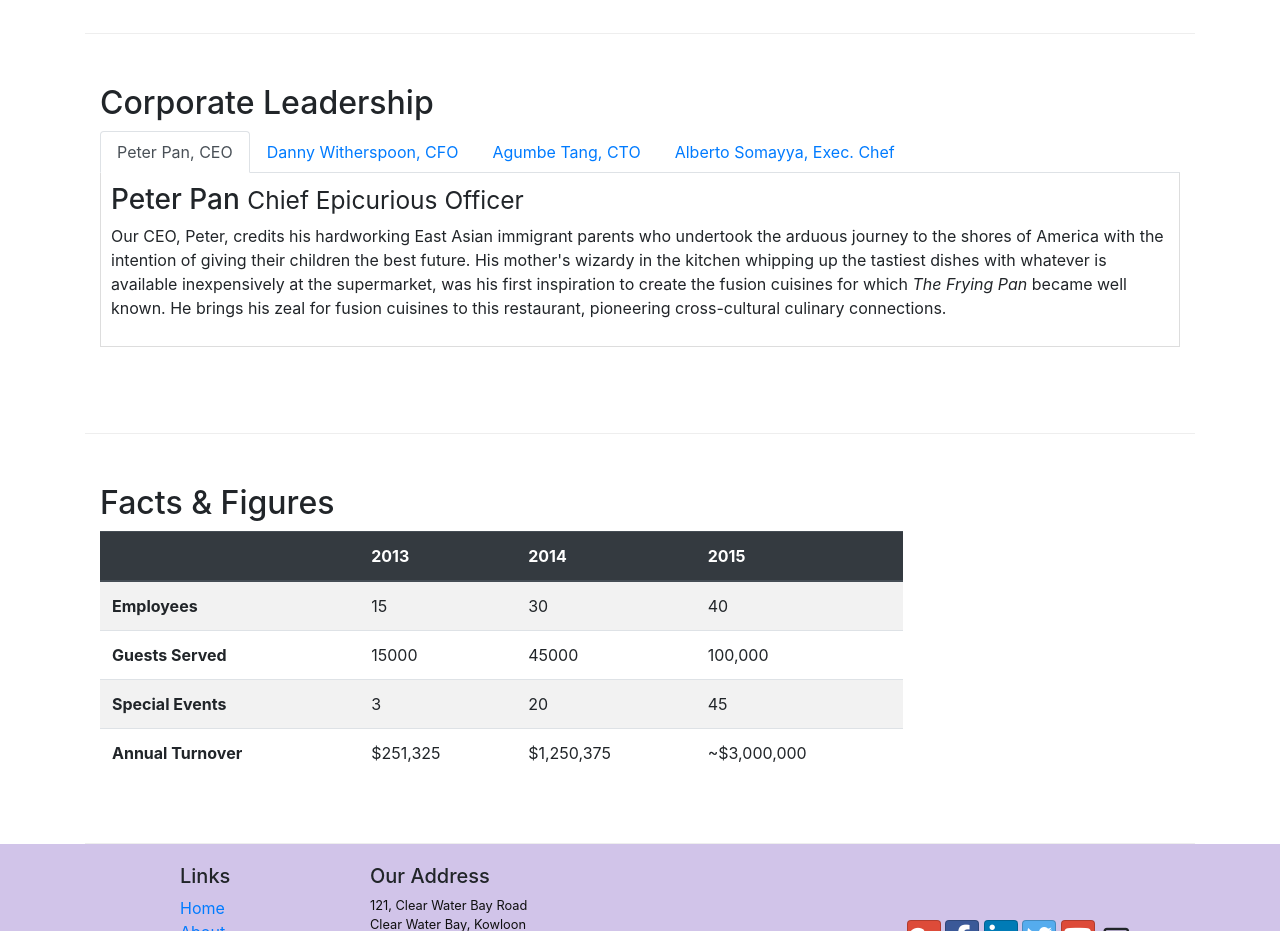
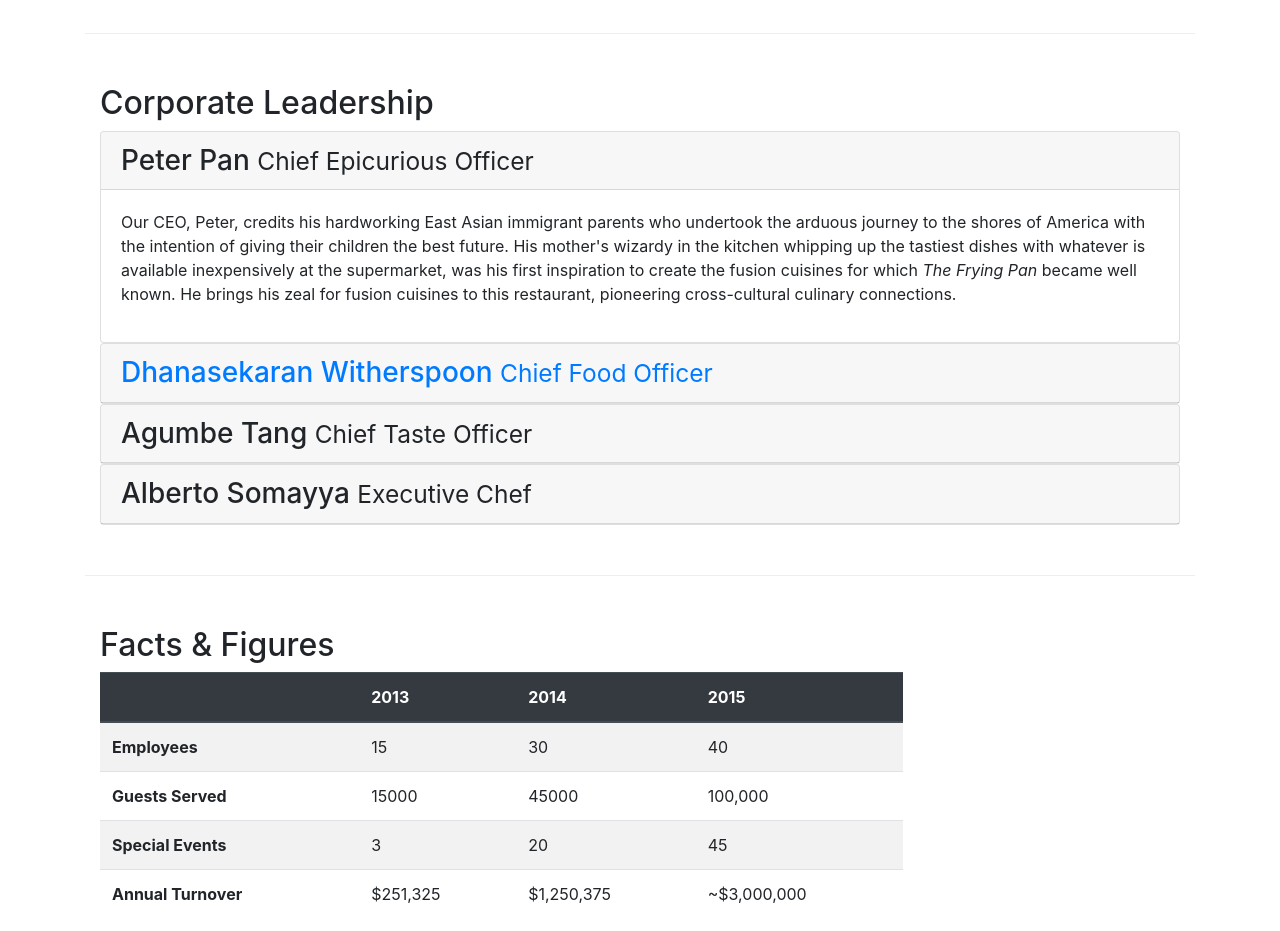
Before and after one commit to Rkgorai/bootstrap, a plain HTML site: page aboutus.html in a window 1280 px wide. Shown: the part 940-1871 px from the top of the page. Drawn offline with nearby package versions, Linux system fonts and the light colour scheme.

Commit message:
Accordion

```diff
--- a/aboutus.html
+++ b/aboutus.html
@@ -106,37 +106,61 @@
             <div class="col-12">
                 <h2>Corporate Leadership</h2>
 
-                <ul class="nav nav-tabs">
-                    <li class="nav-items">
-                        <a class="nav-link active" href="#peter" role="tab" data-toggle="tab"> Peter Pan, CEO </a>
-                    </li>
-                    <li class="nav-items">
-                        <a class="nav-link" href="#danny" role="tab" data-toggle="tab"> Danny Witherspoon, CFO </a>
-                    </li>
-                    <li class="nav-items">
-                        <a class="nav-link" href="#agumbe" role="tab" data-toggle="tab"> Agumbe Tang, CTO </a>
-                    </li>
-                    <li class="nav-items">
-                        <a class="nav-link" href="#alberto" role="tab" data-toggle="tab"> Alberto Somayya, Exec. Chef </a>
-                    </li>
-                </ul>
+                <div id="accordion">
+                    <div class="card">
+                        <div class="card-header" role="tab" id="peterhead">
+                            <h3 class="mb-0">
+                                <a data-toggle="collapse" data-target="#peter"> Peter Pan <small>Chief Epicurious Officer</small></a>
+                            </h3>
+                        </div>
+                        <div role="tabpanel" class="collapse show" id="peter" data-parent="#accordion">
+                            <div class="card-body">
+                                <p class="d-none d-sm-block">Our CEO, Peter, credits his hardworking East Asian immigrant parents who undertook the arduous journey to the shores of America with the intention of giving their children the best future. His mother's wizardy in the kitchen whipping up the tastiest dishes with whatever is available inexpensively at the supermarket, was his first inspiration to create the fusion cuisines for which <em>The Frying Pan</em> became well known. He brings his zeal for fusion cuisines to this restaurant, pioneering cross-cultural culinary connections.</p>
+                            </div>
+                        </div>
+                    </div>
 
-                <div class="tab-content">
-                    <div role="tabpanel" class="tab-pane fade show active" id="peter">
-                        <h3>Peter Pan <small>Chief Epicurious Officer</small></h3>
-                        <p class="d-none d-sm-block">Our CEO, Peter, credits his hardworking East Asian immigrant parents who undertook the arduous journey to the shores of America with the intention of giving their children the best future. His mother's wizardy in the kitchen whipping up the tastiest dishes with whatever is available inexpensively at the supermarket, was his first inspiration to create the fusion cuisines for which <em>The Frying Pan</em> became well known. He brings his zeal for fusion cuisines to this restaurant, pioneering cross-cultural culinary connections.</p>
+                    <div class="card">
+                        <div class="card-header" role="tab" id="dannyhead">
+                            <h3 class="mb-0">
+                                <a class="collapsed" data-toggle="collapse" data-target="#danny">Dhanasekaran Witherspoon <small>Chief Food Officer</small></a>
+                            </h3>
+                        </div>
+
+                        <div class="collapse" id="danny" data-parent="#accordion">
+                            <div class="card-body">
+                                <p class="d-none d-sm-block">Our CFO, Danny, as he is affectionately referred to by his colleagues, comes from a long established family tradition in farming and produce. His experiences growing up on a farm in the Australian outback gave him great appreciation for varieties of food sources. As he puts it in his own words, <em>Everything that runs, wins, and everything that stays, pays!</em></p>
+                            </div>
+                        </div>
                     </div>
-                    <div role="tabpanel" class="tab-pane fade show" id="danny">
-                        <h3>Dhanasekaran Witherspoon <small>Chief Food Officer</small></h3>
-                        <p class="d-none d-sm-block">Our CFO, Danny, as he is affectionately referred to by his colleagues, comes from a long established family tradition in farming and produce. His experiences growing up on a farm in the Australian outback gave him great appreciation for varieties of food sources. As he puts it in his own words, <em>Everything that runs, wins, and everything that stays, pays!</em></p>
+
+                    <div class="card">
+                        <div class="card-header" role="tab" id="agumbehead">
+                            <h3 class="mb-0">
+                                <a data-toggle="collapse" data-target="#agumbe">Agumbe Tang <small>Chief Taste Officer</small></a>
+                            </h3>
+                        </div>
+
+                        <div role="tabpanel" class="collapse" id="agumbe" data-parent="#accordion">
+                            <div class="card-body">
+                                <p class="d-none d-sm-block">Blessed with the most discerning gustatory sense, Agumbe, our CTO, personally ensures that every dish that we serve meets his exacting tastes. Our chefs dread the tongue lashing that ensues if their dish does not meet his exacting standards. He lives by his motto, <em>You click only if you survive my lick.</em></p>
+                            </div>
+                        </div>
                     </div>
-                    <div role="tabpanel" class="tab-pane fade show" id="agumbe">
-                        <h3>Agumbe Tang <small>Chief Taste Officer</small></h3>
-                        <p class="d-none d-sm-block">Blessed with the most discerning gustatory sense, Agumbe, our CTO, personally ensures that every dish that we serve meets his exacting tastes. Our chefs dread the tongue lashing that ensues if their dish does not meet his exacting standards. He lives by his motto, <em>You click only if you survive my lick.</em></p>
-                    </div>
-                    <div role="tabpanel" class="tab-pane fade show" id="alberto">
-                        <h3>Alberto Somayya <small>Executive Chef</small></h3>
-                        <p class="d-none d-sm-block">Award winning three-star Michelin chef with wide International experience having worked closely with whos-who in the culinary world, he specializes in creating mouthwatering Indo-Italian fusion experiences. He says, <em>Put together the cuisines from the two craziest cultures, and you get a winning hit! Amma Mia!</em></p>
+
+                    <div class="card">
+                        <div class="card-header" role="tab" id="albertohead">
+                            <h3 class="mb-0">
+                                <a data-toggle="collapse" data-target="#alberto">Alberto Somayya <small>Executive Chef</small></a>
+                            </h3>
+                        </div>
+
+                        <div role="tabpanel" class="collapse" id="alberto" data-parent="#accordion">
+                            <div class="card-body">
+                                <p class="d-none d-sm-block">Award winning three-star Michelin chef with wide International experience having worked closely with whos-who in the culinary world, he specializes in creating mouthwatering Indo-Italian fusion experiences. He says, <em>Put together the cuisines from the two craziest cultures, and you get a winning hit! Amma Mia!</em></p>
+                            </div>
+                        </div>
+
                     </div>
                 </div>
 
@@ -234,9 +258,15 @@
     </footer>
     <!-- jQuery first, then Tether, then Bootstrap JS. -->
     <!-- Bootsrap beta 4 replaced Tether with Popper -->
-    <script src="node_modules/jquery/dist/jquery.min.js"></script>
+
+    <!-- <script src="node_modules/jquery/dist/jquery.min.js"></script>
     <script src="node_modules/popper.js/dist/umd/popper.min.js"></script>
-    <script src="node_modules/bootstrap/dist/js/bootstrap.min.js"></script>
+    <script src="node_modules/bootstrap/dist/js/bootstrap.min.js"></script> -->
+
+    <script src="https://code.jquery.com/jquery-3.2.1.slim.min.js" integrity="sha384-KJ3o2DKtIkvYIK3UENzmM7KCkRr/rE9/Qpg6aAZGJwFDMVNA/GpGFF93hXpG5KkN" crossorigin="anonymous"></script>
+    <script src="https://cdnjs.cloudflare.com/ajax/libs/popper.js/1.12.9/umd/popper.min.js" integrity="sha384-ApNbgh9B+Y1QKtv3Rn7W3mgPxhU9K/ScQsAP7hUibX39j7fakFPskvXusvfa0b4Q" crossorigin="anonymous"></script>
+    <script src="https://maxcdn.bootstrapcdn.com/bootstrap/4.0.0/js/bootstrap.min.js" integrity="sha384-JZR6Spejh4U02d8jOt6vLEHfe/JQGiRRSQQxSfFWpi1MquVdAyjUar5+76PVCmYl" crossorigin="anonymous"></script>
+
 </body>
 
 </html>
```
Also changed, not shown: contactus.html (+8 -2 lines), index.html (+8 -2 lines).
